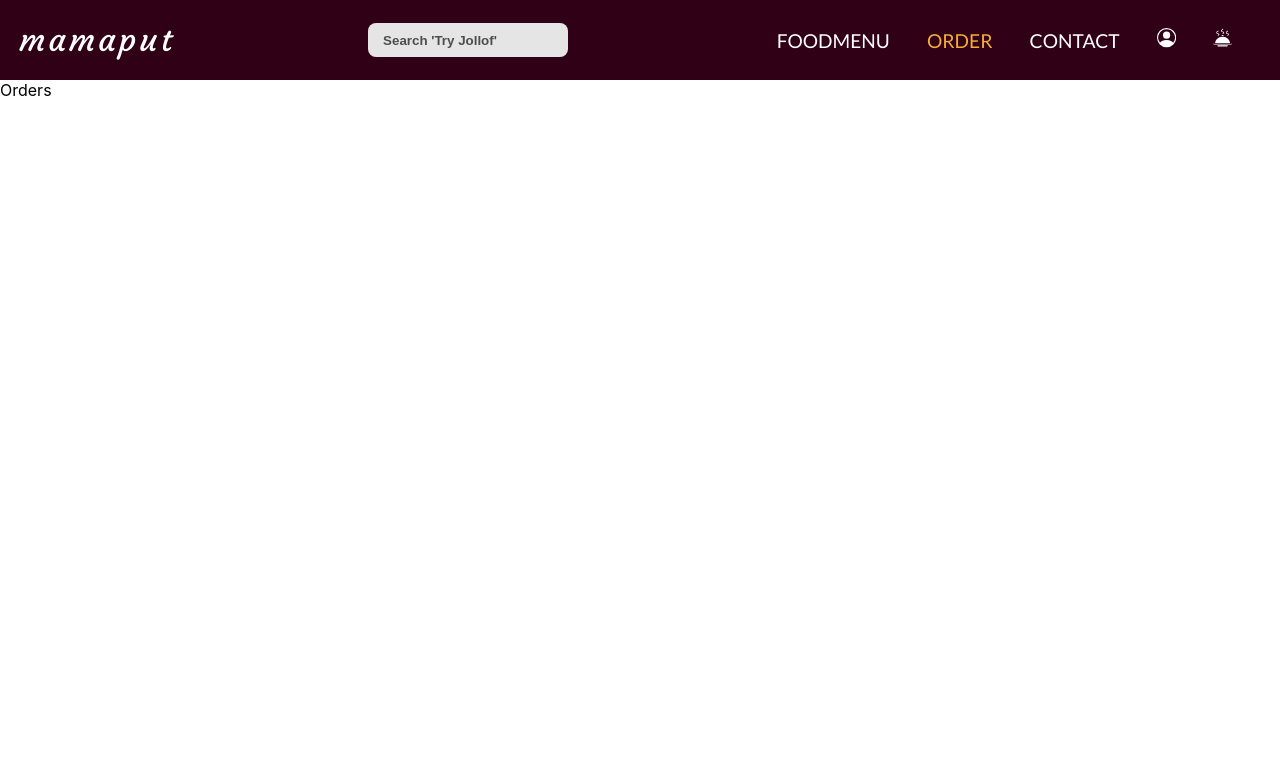
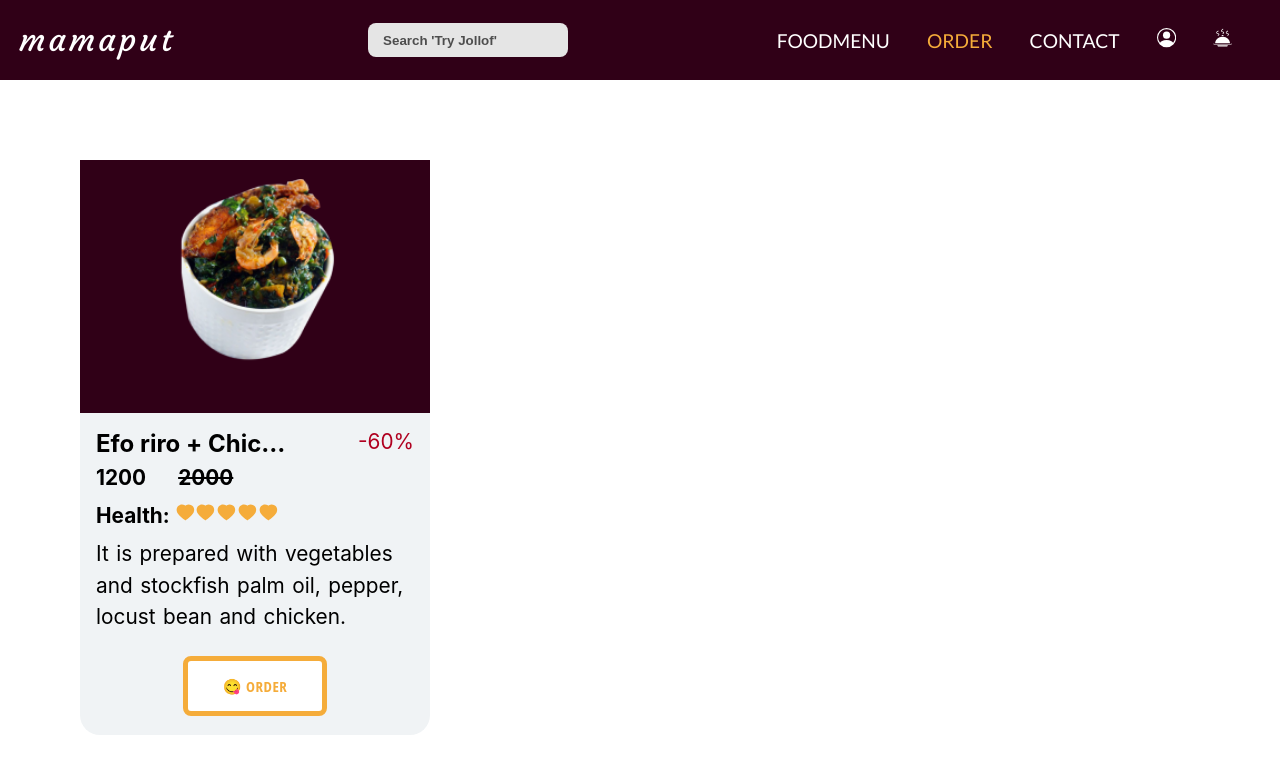
Before and after one commit to niyicodes/mamaput, a React (Create React App) app: page /orders in a window 1280 px wide. Shown: the top 774 px of the page. Built offline with nearby package versions, Linux system fonts and the light colour scheme; a web font is replaced by a local one.

Commit message:
vertical card done

```diff
--- /dev/null
+++ b/src/Components/Card/VerticalCard/VerticalCard.jsx
@@ -0,0 +1,39 @@
+import React from 'react'
+import {AiFillHeart} from 'react-icons/ai'
+import CustomButton from '../../Button/CustomButton';
+import './VerticalCard.scss'
+
+const VerticalCard = () => {
+ return (
+  <div className='food-card'>
+   <figure className='food-image'>
+    <img src="asset/Eforiro.png" alt="Eforiro" />
+   </figure>
+   <div className="food-details">
+    <div className="food-name">
+     <h3>Efo riro + Chicken</h3>
+     <span>-60%</span>
+    </div>
+    <h4 className='food-price'>
+     <span className="now-price">1200</span>
+     <del className="former-price">2000</del>
+    </h4>
+    <h3 className="food-rating">
+     Health: <span className="rating">
+      <AiFillHeart/>
+      <AiFillHeart/>
+      <AiFillHeart/>
+      <AiFillHeart/>
+      <AiFillHeart/>
+     </span>
+    </h3>
+    <p className="food-ins">
+     It is prepared with vegetables and stockfish palm oil, pepper, locust bean and chicken.
+    </p>
+   </div>
+   <CustomButton buttonName="😋 ORDER" />
+  </div>
+ )
+}
+
+export default VerticalCard;
--- /dev/null
+++ b/src/Components/Card/VerticalCard/VerticalCard.scss
@@ -0,0 +1,76 @@
+.food-card{
+ justify-content: space-between;
+ border-radius: 20px;
+ outline: none;
+ background-color: #F0F3F5;
+ max-width: 350px;
+ width: 90%;
+ padding-bottom: .7rem;
+ margin: 5rem;
+
+ .food-image{
+  background-color:  #300017;
+  padding: 1rem;
+  img{
+   width: 100%;
+   margin: .2rem auto;
+   &:hover{
+    transform: scale(1.1);
+    object-fit: contain;
+   }
+  }
+ }
+
+ .food-details{
+  padding: 1rem;
+  .food-name{
+   display: flex;
+   flex-direction: row;
+   justify-content: space-between;
+   padding-bottom: .5rem ;
+   h3{
+    font-size: 1.5rem;
+    color: black;
+    text-overflow: ellipsis;
+    overflow: hidden;
+    width: 200px;
+    height: 1.2em;
+    white-space: nowrap;
+   }
+   span{
+    color:#B00020 ;
+    font-size: 1.3rem;
+   }
+  }
+  .food-price{
+   display: flex;
+   flex-direction: row;
+   gap: 2rem;
+   font-size: 1.3rem;
+   padding-bottom: .7rem;
+  }
+  .food-rating{
+   font-size: 1.3rem;
+   color: black;
+   padding-bottom: .7rem;
+   span{
+    color:#F5AC3A;
+    align-items: center;
+    justify-content: center;
+   }
+  }
+  .food-ins{
+   font-size: 1.3rem;
+   word-spacing: .1rem;
+   line-height: 1.5;
+   text-align: left;
+  }
+ }
+ button{
+  margin: .5rem auto;
+  background-color: white;
+  color: #F5AC3A;
+  border: 5px solid #F5AC3A;
+  border-radius: 8px;
+ }
+}
--- a/src/Pages/HomePage/HomePage.scss
+++ b/src/Pages/HomePage/HomePage.scss
@@ -7,7 +7,7 @@ main{
   display: flex;
   flex-direction: row;
   gap: 2rem;
-  height: 110vh;
+  height: 106vh;
   z-index: 3000;
 
   .textarea{
--- a/src/Pages/Orders/Orders.jsx
+++ b/src/Pages/Orders/Orders.jsx
@@ -1,8 +1,11 @@
 import React from 'react'
+import VerticalCard from '../../Components/Card/VerticalCard/VerticalCard'
 
 const Orders = () => {
  return (
-  <div>Orders</div>
+  <div>
+   <VerticalCard />
+  </div>
  )
 }
 
```
Also changed, not shown: src/Components/Card/HorizontalCard/HorizontalCard.jsx (added), src/Components/Card/HorizontalCard/HorizontalCard.scss (added).
